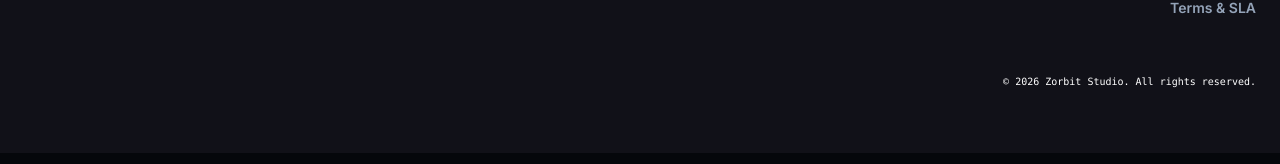
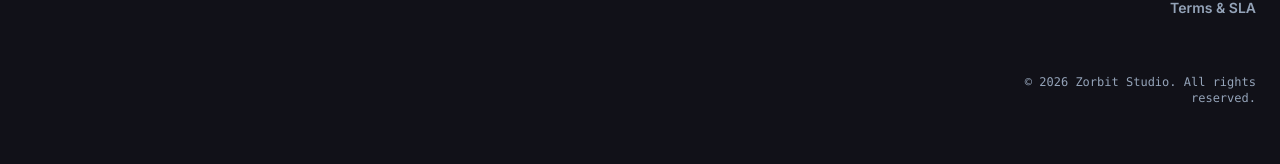
Before and after one commit to nik1062/Zorbit, a React (Vite) app: page / in a window 1280 px wide. Shown: the part 6252-6416 px from the top of the page. Built offline with nearby package versions, Linux system fonts and the light colour scheme; no server answers; the database is empty.

Commit message:
style: increase copyright font size in footer

```diff
--- a/src/components/Footer.jsx
+++ b/src/components/Footer.jsx
@@ -99,7 +99,7 @@ export default function Footer() {
               <NavLink to="/terms" className="hover:text-white transition-colors">Terms & SLA</NavLink>
             </div>
           </div>
-          <p className="text-slate-450 text-[10px] font-mono mt-8 md:text-right">
+          <p className="text-slate-400 text-xs font-mono mt-8 md:text-right">
             &copy; {new Date().getFullYear()} Zorbit Studio. All rights reserved.
           </p>
         </div>
```
